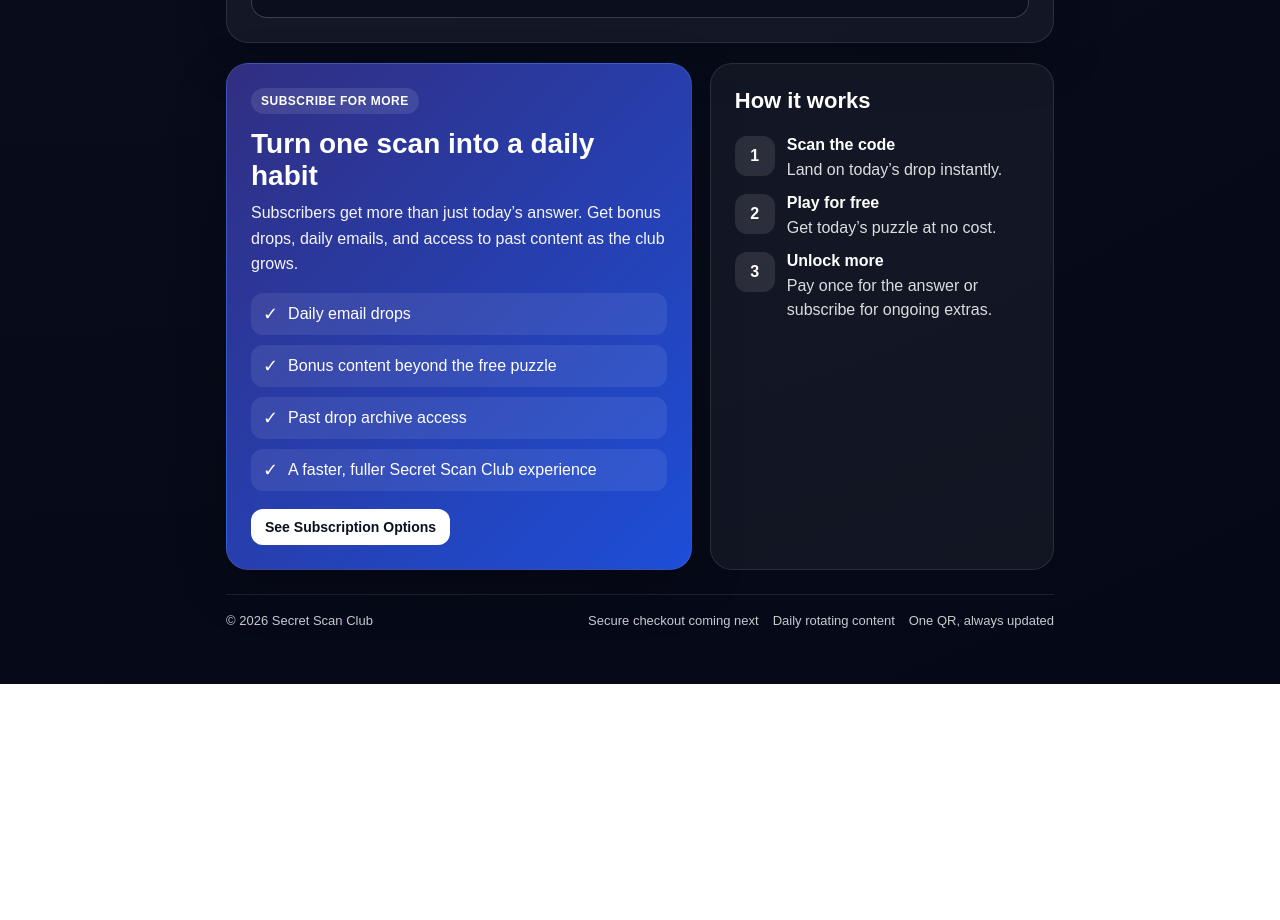
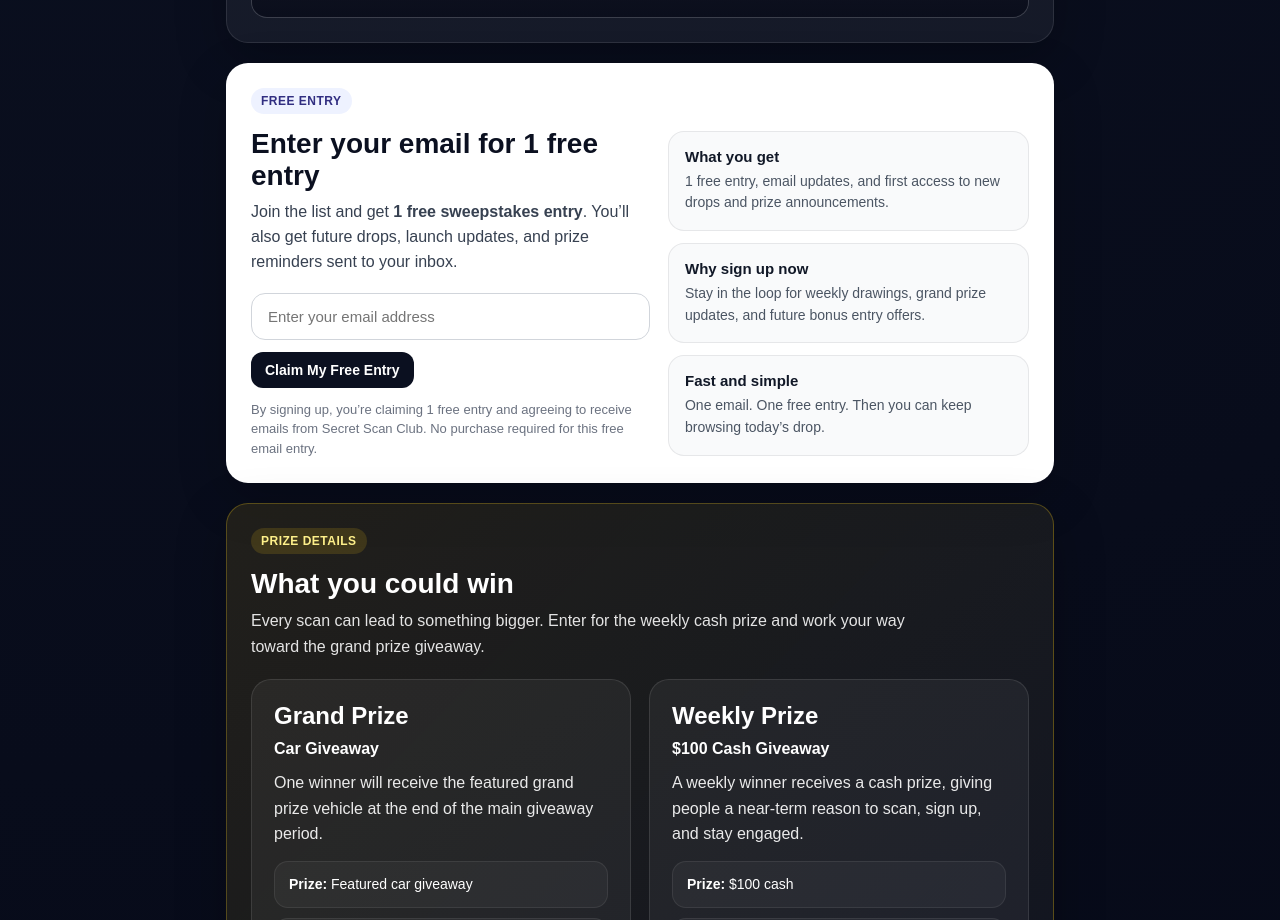
Before and after one commit to ryanc192/secretscanclub.com, a Next.js app: page / in a window 1280 px wide. Shown: the part 1880-2800 px from the top of the page. Before the commit the page ends 2564 px from the top, so only its background shows below. Built offline with nearby package versions, Linux system fonts and the light colour scheme.

Commit message:
Update page.tsx

```diff
--- a/app/page.tsx
+++ b/app/page.tsx
@@ -156,12 +156,15 @@ export default function ScanPage() {
         }
 
         .btn-primary,
-        .btn-secondary {
+        .btn-secondary,
+        .btn-dark {
           text-decoration: none;
           padding: 10px 14px;
           border-radius: 12px;
           font-size: 14px;
           display: inline-block;
+          border: none;
+          cursor: pointer;
         }
 
         .btn-primary {
@@ -175,6 +178,12 @@ export default function ScanPage() {
           color: #ffffff;
           background: rgba(255,255,255,0.04);
           font-weight: 700;
+        }
+
+        .btn-dark {
+          background: #0b1020;
+          color: #ffffff;
+          font-weight: 800;
         }
 
         .card {
@@ -192,6 +201,14 @@ export default function ScanPage() {
           border-radius: 22px;
           padding: 24px;
           box-shadow: 0 16px 50px rgba(0,0,0,0.20);
+        }
+
+        .card-gold {
+          border: 1px solid rgba(250, 204, 21, 0.28);
+          background: linear-gradient(135deg, rgba(250, 204, 21, 0.10) 0%, rgba(255,255,255,0.04) 100%);
+          border-radius: 22px;
+          padding: 24px;
+          box-shadow: 0 16px 50px rgba(0,0,0,0.25);
         }
 
         .pill {
@@ -216,6 +233,19 @@ export default function ScanPage() {
           border-radius: 999px;
           background: #eef2ff;
           color: #312e81;
+          margin-bottom: 14px;
+        }
+
+        .pill-gold {
+          display: inline-block;
+          font-size: 12px;
+          font-weight: 800;
+          letter-spacing: 0.5px;
+          text-transform: uppercase;
+          padding: 6px 10px;
+          border-radius: 999px;
+          background: rgba(250, 204, 21, 0.14);
+          color: #fef08a;
           margin-bottom: 14px;
         }
 
@@ -339,6 +369,110 @@ export default function ScanPage() {
           line-height: 1.5;
         }
 
+        .email-grid {
+          display: grid;
+          grid-template-columns: 1.05fr 0.95fr;
+          gap: 18px;
+          align-items: center;
+        }
+
+        .email-form {
+          display: flex;
+          gap: 12px;
+          margin-top: 18px;
+          flex-wrap: wrap;
+        }
+
+        .email-input {
+          flex: 1 1 260px;
+          min-width: 0;
+          border: 1px solid #d1d5db;
+          background: #ffffff;
+          color: #0b1020;
+          border-radius: 14px;
+          padding: 14px 16px;
+          font-size: 15px;
+          outline: none;
+        }
+
+        .email-input:focus {
+          border-color: #1d4ed8;
+          box-shadow: 0 0 0 3px rgba(29, 78, 216, 0.12);
+        }
+
+        .entry-note {
+          margin-top: 12px;
+          font-size: 13px;
+          line-height: 1.5;
+          color: #6b7280;
+        }
+
+        .entry-boxes {
+          display: grid;
+          gap: 12px;
+        }
+
+        .entry-box {
+          border: 1px solid rgba(11,16,32,0.08);
+          background: #f9fafb;
+          border-radius: 16px;
+          padding: 16px;
+        }
+
+        .entry-box-title {
+          font-size: 15px;
+          font-weight: 800;
+          margin-bottom: 6px;
+          color: #111827;
+        }
+
+        .entry-box-text {
+          font-size: 14px;
+          line-height: 1.55;
+          color: #4b5563;
+        }
+
+        .prize-grid {
+          margin-top: 20px;
+          display: grid;
+          grid-template-columns: 1fr 1fr;
+          gap: 18px;
+        }
+
+        .prize-card {
+          border: 1px solid rgba(255,255,255,0.10);
+          background: rgba(255,255,255,0.05);
+          border-radius: 20px;
+          padding: 22px;
+        }
+
+        .prize-card h3 {
+          margin: 0 0 10px 0;
+          font-size: 24px;
+          font-weight: 900;
+        }
+
+        .prize-highlight {
+          font-size: 16px;
+          font-weight: 800;
+          margin-bottom: 12px;
+        }
+
+        .prize-list {
+          display: grid;
+          gap: 10px;
+          margin-top: 14px;
+        }
+
+        .prize-item {
+          border: 1px solid rgba(255,255,255,0.08);
+          background: rgba(255,255,255,0.04);
+          border-radius: 14px;
+          padding: 12px 14px;
+          line-height: 1.5;
+          font-size: 14px;
+        }
+
         .offer-grid {
           margin-top: 20px;
           display: grid;
@@ -422,7 +556,7 @@ export default function ScanPage() {
           }
 
           .logo-splash-inner {
-            width: 110vw;
+            width: 96vw;
           }
 
           .hero-title {
@@ -435,8 +569,10 @@ export default function ScanPage() {
 
           .card,
           .card-light,
+          .card-gold,
           .offer-main,
-          .offer-side {
+          .offer-side,
+          .prize-card {
             padding: 18px;
             border-radius: 18px;
           }
@@ -445,7 +581,9 @@ export default function ScanPage() {
             font-size: 24px;
           }
 
-          .offer-grid {
+          .offer-grid,
+          .prize-grid,
+          .email-grid {
             grid-template-columns: 1fr;
           }
 
@@ -460,16 +598,28 @@ export default function ScanPage() {
           .footer {
             flex-direction: column;
           }
+
+          .email-form {
+            flex-direction: column;
+          }
+
+          .email-form button,
+          .email-form a {
+            width: 100%;
+            text-align: center;
+          }
         }
 
         @media (max-width: 480px) {
           .logo-splash-inner {
-            width: 110vw;
+            width: 98vw;
           }
+
           .scroll-cue {
             bottom: 18px;
-    font-size: 10px;
+            font-size: 12px;
           }
+
           .hero-title {
             font-size: 24px;
           }
@@ -507,8 +657,7 @@ export default function ScanPage() {
               priority
             />
           </div>
-
-  <div className="scroll-cue">↓ Scroll for today’s drop ↓</div>
+          <div className="scroll-cue">↓ Scroll for today’s drop</div>
         </section>
 
         <div className="scan-wrap">
@@ -594,6 +743,122 @@ export default function ScanPage() {
             </div>
           </section>
 
+          <section className="card-light" style={{ marginTop: 20 }}>
+            <div className="pill-light">Free Entry</div>
+
+            <div className="email-grid">
+              <div>
+                <h2 className="section-title">Enter your email for 1 free entry</h2>
+
+                <p className="section-text-light" style={{ marginBottom: 0 }}>
+                  Join the list and get <strong>1 free sweepstakes entry</strong>. You’ll also get
+                  future drops, launch updates, and prize reminders sent to your inbox.
+                </p>
+
+                <form className="email-form">
+                  <input
+                    type="email"
+                    className="email-input"
+                    placeholder="Enter your email address"
+                    aria-label="Email address"
+                  />
+                  <button type="submit" className="btn-dark">
+                    Claim My Free Entry
+                  </button>
+                </form>
+
+                <div className="entry-note">
+                  By signing up, you’re claiming 1 free entry and agreeing to receive emails from
+                  Secret Scan Club. No purchase required for this free email entry.
+                </div>
+              </div>
+
+              <div className="entry-boxes">
+                <div className="entry-box">
+                  <div className="entry-box-title">What you get</div>
+                  <div className="entry-box-text">
+                    1 free entry, email updates, and first access to new drops and prize announcements.
+                  </div>
+                </div>
+
+                <div className="entry-box">
+                  <div className="entry-box-title">Why sign up now</div>
+                  <div className="entry-box-text">
+                    Stay in the loop for weekly drawings, grand prize updates, and future bonus entry offers.
+                  </div>
+                </div>
+
+                <div className="entry-box">
+                  <div className="entry-box-title">Fast and simple</div>
+                  <div className="entry-box-text">
+                    One email. One free entry. Then you can keep browsing today’s drop.
+                  </div>
+                </div>
+              </div>
+            </div>
+          </section>
+
+          <section className="card-gold" style={{ marginTop: 20 }}>
+            <div className="pill-gold">Prize Details</div>
+
+            <h2 className="section-title">What you could win</h2>
+
+            <p className="section-text-dark">
+              Every scan can lead to something bigger. Enter for the weekly cash prize and work
+              your way toward the grand prize giveaway.
+            </p>
+
+            <div className="prize-grid">
+              <div className="prize-card">
+                <h3>Grand Prize</h3>
+                <div className="prize-highlight">Car Giveaway</div>
+                <div style={{ opacity: 0.9, lineHeight: 1.6 }}>
+                  One winner will receive the featured grand prize vehicle at the end of the main
+                  giveaway period.
+                </div>
+
+                <div className="prize-list">
+                  <div className="prize-item">
+                    <strong>Prize:</strong> Featured car giveaway
+                  </div>
+                  <div className="prize-item">
+                    <strong>How to enter:</strong> Free email entry, paid unlocks, and eligible club actions
+                  </div>
+                  <div className="prize-item">
+                    <strong>Timing:</strong> Awarded at the end of the grand prize campaign period
+                  </div>
+                  <div className="prize-item">
+                    <strong>Best use:</strong> This section builds excitement and gives people a reason to keep coming back
+                  </div>
+                </div>
+              </div>
+
+              <div className="prize-card">
+                <h3>Weekly Prize</h3>
+                <div className="prize-highlight">$100 Cash Giveaway</div>
+                <div style={{ opacity: 0.9, lineHeight: 1.6 }}>
+                  A weekly winner receives a cash prize, giving people a near-term reason to scan,
+                  sign up, and stay engaged.
+                </div>
+
+                <div className="prize-list">
+                  <div className="prize-item">
+                    <strong>Prize:</strong> $100 cash
+                  </div>
+                  <div className="prize-item">
+                    <strong>Frequency:</strong> One winner selected each week once drawings begin
+                  </div>
+                  <div className="prize-item">
+                    <strong>How to enter:</strong> Same entry system as the main campaign
+                  </div>
+                  <div className="prize-item">
+                    <strong>Why it matters:</strong> Smaller weekly wins keep momentum high while the grand prize builds
+                  </div>
+                </div>
+              </div>
+            </div>
+          </section>
+
           <section className="offer-grid">
             <div className="offer-main">
               <div className="pill">Subscribe for More</div>
@@ -631,7 +896,8 @@ export default function ScanPage() {
                 {[
                   ["1", "Scan the code", "Land on today’s drop instantly."],
                   ["2", "Play for free", "Get today’s puzzle at no cost."],
-                  ["3", "Unlock more", "Pay once for the answer or subscribe for ongoing extras."],
+                  ["3", "Enter your email", "Claim 1 free entry and stay updated."],
+                  ["4", "Unlock more", "Pay once for the answer or subscribe for ongoing extras."],
                 ].map(([num, title, text]) => (
                   <div key={num} className="step">
                     <div className="step-num">{num}</div>
@@ -651,7 +917,7 @@ export default function ScanPage() {
             <div className="footer-links">
               <span>Secure checkout coming next</span>
               <span>Daily rotating content</span>
-              <span>One QR, always updated</span>
+              <span>Weekly + grand prize campaign</span>
             </div>
           </footer>
         </div>
```
Lines whose indentation alone changed are shown as unchanged.
